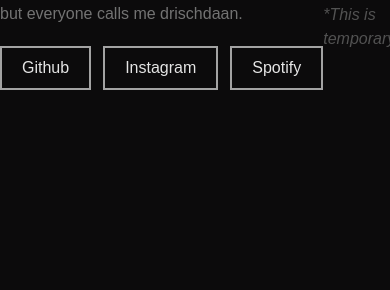
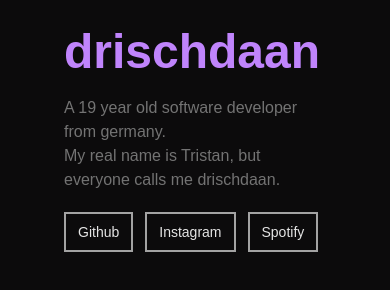
Before and after one commit to Drischdaan/drischdaan.dev-angular, an Angular app: page / in a window 390 px wide. Shown: the part 434-724 px from the top of the page. Built offline with nearby package versions, Linux system fonts and the light colour scheme; a web font is replaced by a local one.

Commit message:
chore: adds mobile support form home screen

```diff
--- a/src/app/components/home/home.component.html
+++ b/src/app/components/home/home.component.html
@@ -1,26 +1,26 @@
-<div class="w-full h-full flex flex-row">
-  <div class="flex-1 flex flex-col justify-center items-center">
+<div class="w-full h-full flex flex-col-reverse md:flex-row mt-10 md:mt-0">
+  <div class="flex-1 flex flex-col justify-start md:justify-center items-center px-16 sm:px-0 md:px-20">
     <div class="flex flex-col justify-center items-start gap-5">
       <h1 class="text-5xl font-bold text-purple-400">drischdaan</h1>
       <p class="text-neutral-500">
-        A {{ getAge() }} year old software developer from germany. My real name is Tristan,<br>
-        but everyone calls me drischdaan.
+        A {{ getAge() }} year old software developer from germany.<br>
+        My real name is Tristan, but everyone calls me drischdaan.
       </p>
       <div class="flex justify-start items-center gap-3">
-        <a href="https://github.com/Drischdaan" target="_blank" class="px-5 py-2 border-2 border-neutral-400 text-neutral-200 hover:bg-neutral-800 transition-colors duration-300">
+        <a href="https://github.com/Drischdaan" target="_blank" class="text-sm sm:text-base px-3 py-2 sm:px-5 sm:py-2 border-2 border-neutral-400 text-neutral-200 hover:bg-neutral-800 transition-colors duration-300">
           Github
         </a>
-        <a href="https://www.instagram.com/drischdaan/" target="_blank" class="px-5 py-2 border-2 border-neutral-400 text-neutral-200 hover:bg-neutral-800 transition-colors duration-300">
+        <a href="https://www.instagram.com/drischdaan/" target="_blank" class="text-sm sm:text-base px-3 py-2 sm:px-5 sm:py-2 border-2 border-neutral-400 text-neutral-200 hover:bg-neutral-800 transition-colors duration-300">
           Instagram
         </a>
-        <a href="https://open.spotify.com/user/wqqh06uhneiz0mm94aqsgzhte?si=a5510b1ec5914c92" target="_blank" class="px-5 py-2 border-2 border-neutral-400 text-neutral-200 hover:bg-neutral-800 transition-colors duration-300">
+        <a href="https://open.spotify.com/user/wqqh06uhneiz0mm94aqsgzhte?si=a5510b1ec5914c92" target="_blank" class="text-sm sm:text-base px-3 py-2 sm:px-5 sm:py-2 border-2 border-neutral-400 text-neutral-200 hover:bg-neutral-800 transition-colors duration-300">
           Spotify
         </a>
       </div>
     </div>
   </div>
   <div class="flex-1 flex flex-col justify-center items-center gap-5">
-    <img src="assets/images/temp-picture.png" width="300">
+    <img src="assets/images/temp-picture.png" class="w-[200px] md:w-[200px]">
     <p class="italic text-neutral-600">*This is temporary*</p>
   </div>
 </div>
--- a/src/app/components/navigation-bar/navigation-bar.component.html
+++ b/src/app/components/navigation-bar/navigation-bar.component.html
@@ -1,5 +1,5 @@
 <ng-container>
-  <div class="fixed top-0 left-0 w-full p-3 grid grid-cols-3 align-middle text-white">
+  <div class="absolute top-0 left-0 w-full p-3 grid grid-cols-3 align-middle text-white">
     <div class="flex justify-start items-center">
       <h1 class="text-xl font-bold text-transparent bg-clip-text bg-gradient-to-r from-purple-400 to-pink-600">drischdaan</h1>
     </div>
```
